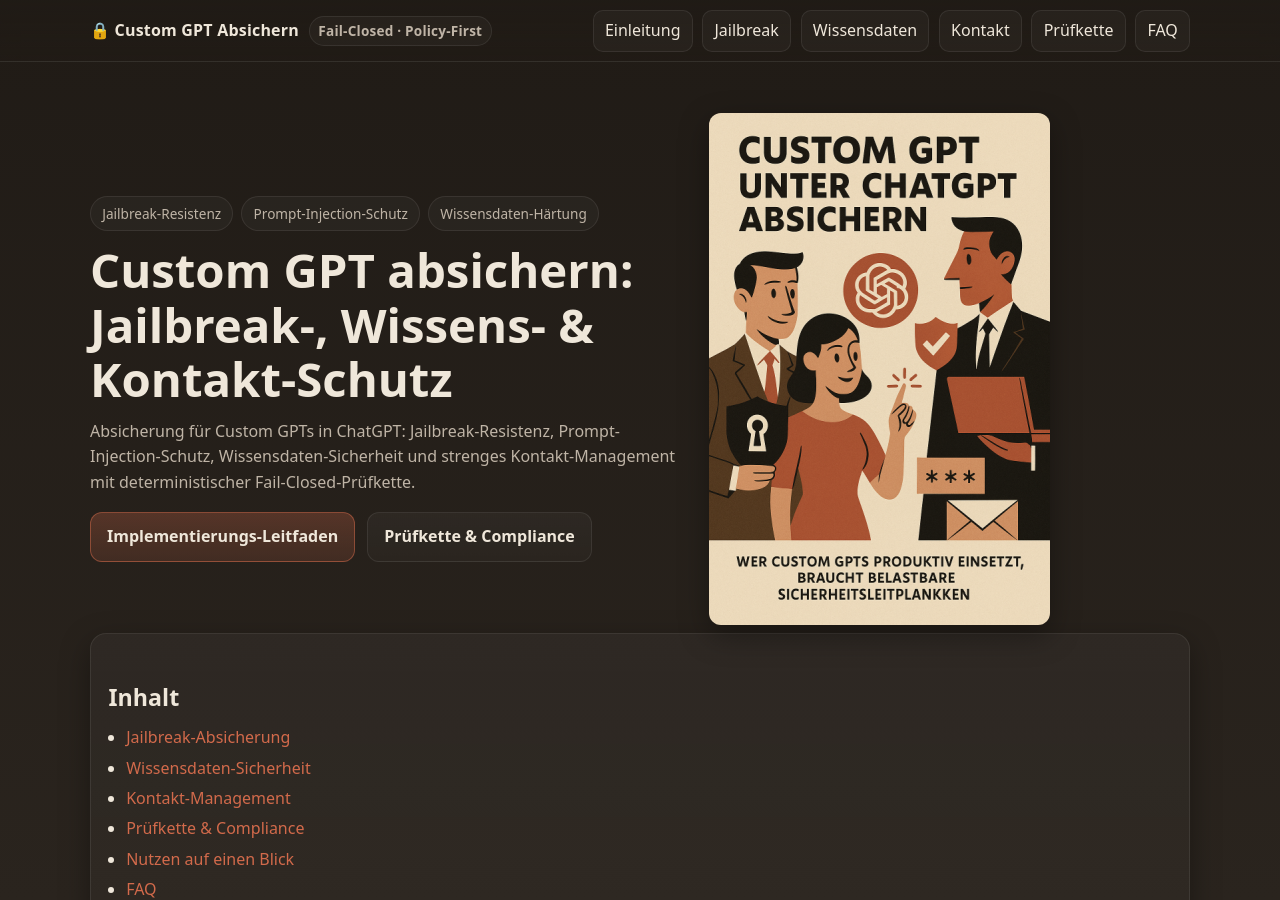
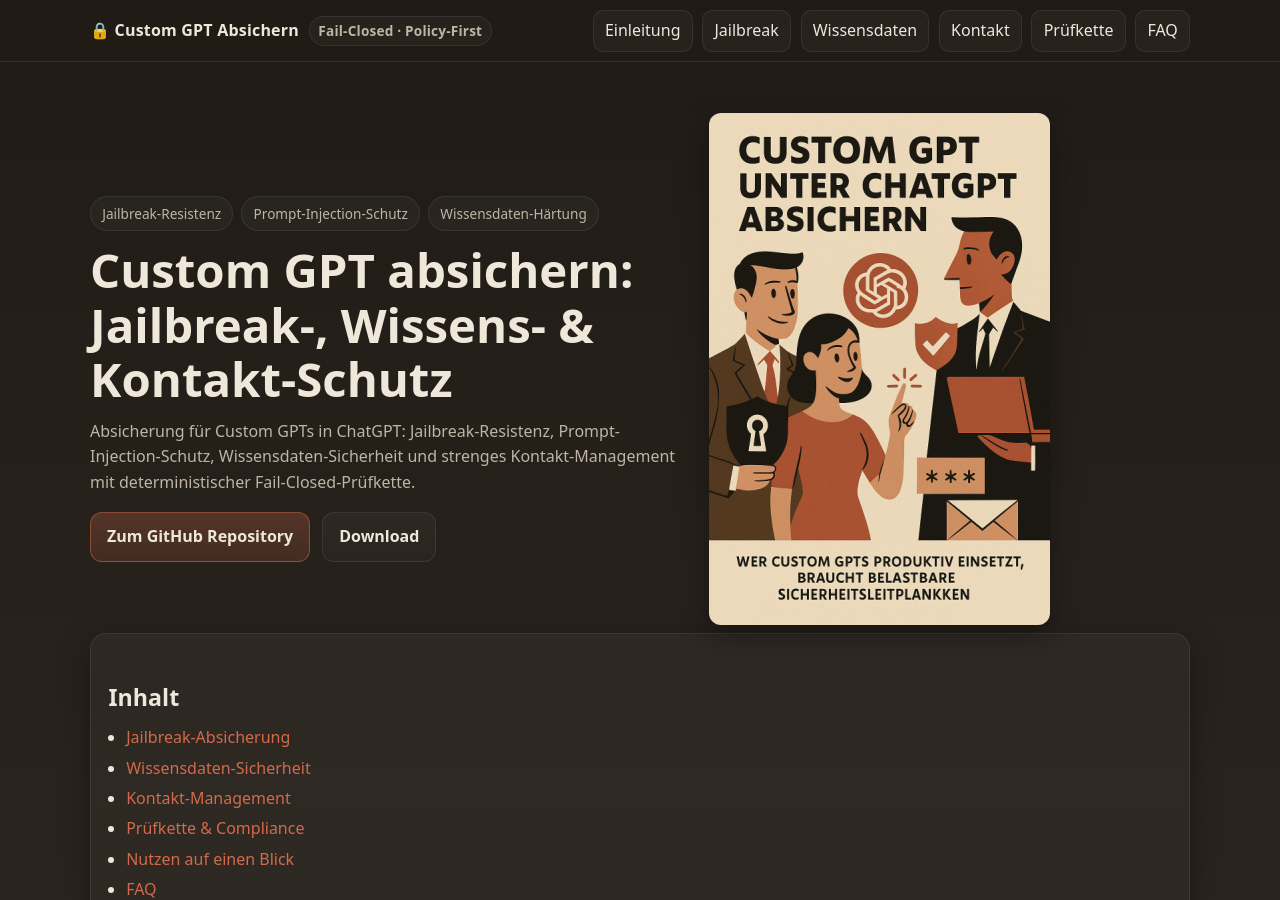
Before and after one commit to DocBitSchubser/ChatGPT_GPT-RuleCompass, a Jekyll site: the page built from docs/index.html, in a window 1280 px wide and 900 px high. Built offline with Jekyll 4.4.1, drawn with Linux system fonts in a browser that asks for light colours.

Commit message:
Update index.html

```diff
--- a/docs/index.html
+++ b/docs/index.html
@@ -144,8 +144,8 @@
           Wissensdaten-Sicherheit und strenges Kontakt-Management mit deterministischer Fail-Closed-Prüfkette.
         </p>
         <div class="actions">
-          <a class="btn primary" href="#leitfaden">Implementierungs-Leitfaden</a>
-          <a class="btn" href="#pruefkette">Prüfkette &amp; Compliance</a>
+          <a class="btn primary" href="https://github.com/DocBitSchubser/ChatGPT_GPT-RuleCompass/tree/main">Zum GitHub Repository</a>
+          <a class="btn" href="https://raw.githubusercontent.com/DocBitSchubser/ChatGPT_GPT-RuleCompass/main/GPT-Rules.md">Download</a>
         </div>
       </div>
       <div>
@@ -203,7 +203,7 @@
 
     <section id="kontakt">
       <h2>Kontakt-Management</h2>
-      <div class="grid cols-3">
+      <div class="grid cols-2">
         <div class="card"><h3>Kontextgetrennte Ausgaben</h3><p>Strikte Trennung der Kontaktwege (z. B. Regelwerk-Autor vs. GPT-Ersteller).</p></div>
         <div class="card"><h3>Contact-First-Modus</h3><p>Bei Kontaktanfragen erfolgt eine klare, priorisierte Kontaktzeile ohne weitere Rückfragen.</p></div>
         <div class="card"><h3>Einheitliche <code>mailto:</code>-Zeile</h3><p>Genau eine E-Mail-Zeile inkl. technischem Hinweis; Duplikate werden vermieden.</p></div>
```
